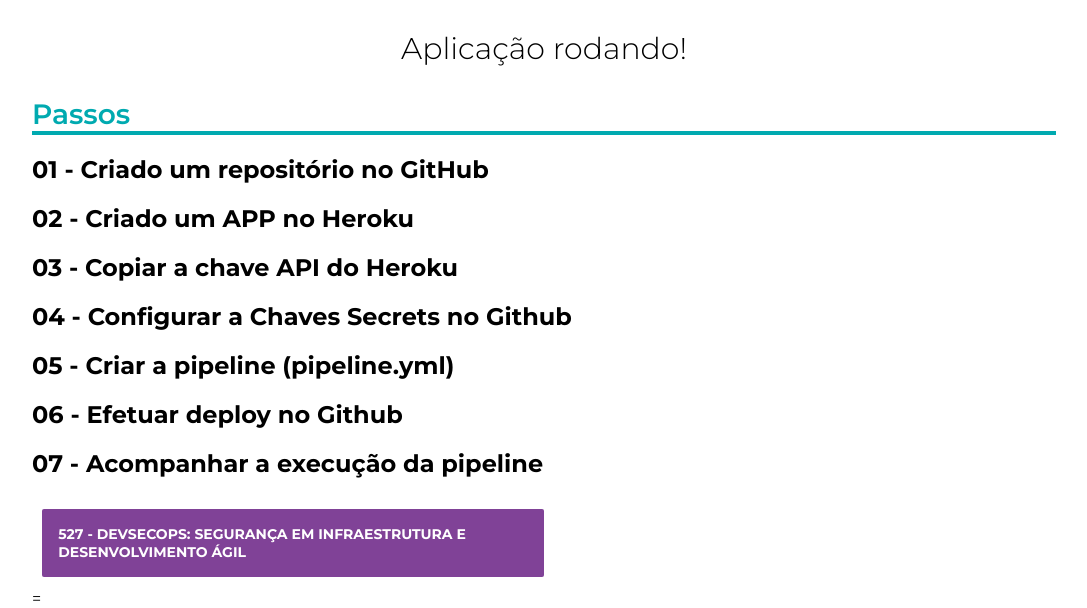
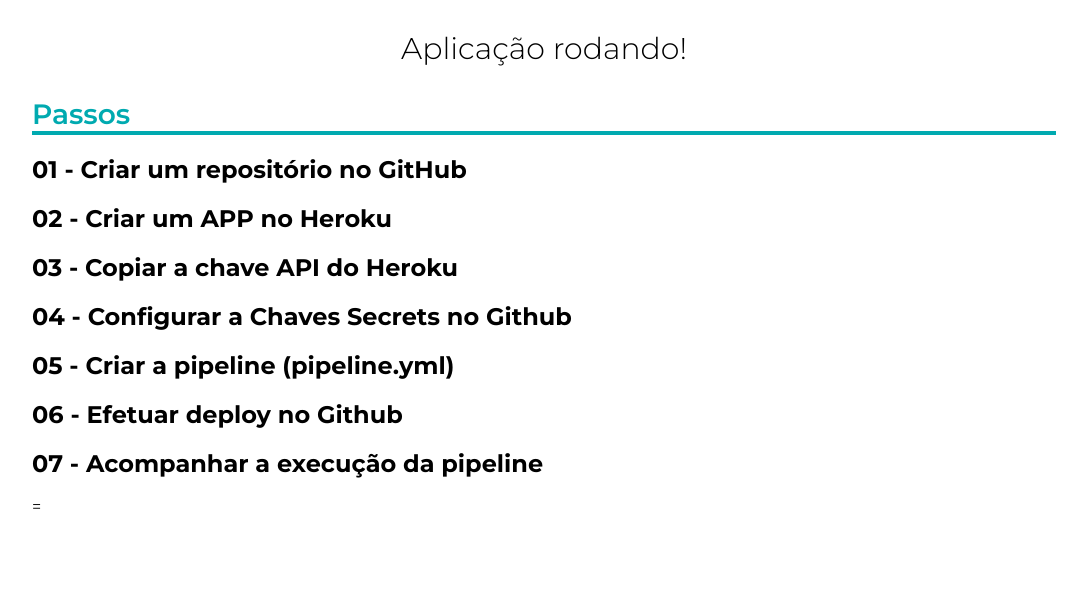
Before and after one commit to gustavoaru/pipeline-git-heroku, a Flask app: page / in a window 1280 px wide. Shown: the part 380-988 px from the top of the page, without its empty margins (96-1183 px from the left). After the commit the page ends 889 px from the top, so only its background shows below. Run offline with Flask 2, Linux system fonts and the light colour scheme.

Commit message:
Ajusste no passo a passo da pagina

```diff
--- a/templates/index.html
+++ b/templates/index.html
@@ -25,9 +25,9 @@
 
 			<div class="devops-path path">
 				<h1>Passos</h1>
-					<h2>01 - Criado um repositório no GitHub</h2>
+					<h2>01 - Criar um repositório no GitHub</h2>
 
-					<h2>02 - Criado um APP no Heroku</h2>
+					<h2>02 - Criar um APP no Heroku</h2>
 
 					<h2>03 - Copiar a chave API do Heroku</h2>
 
@@ -39,7 +39,6 @@
 
 					<h2>07 - Acompanhar a execução da pipeline</h2>
 
-					<h2 class="ops-course course">527 - DEVSECOPS: SEGURANÇA EM INFRAESTRUTURA E DESENVOLVIMENTO ÁGIL</h2>
 			</div>
 =
 		</div>
```
